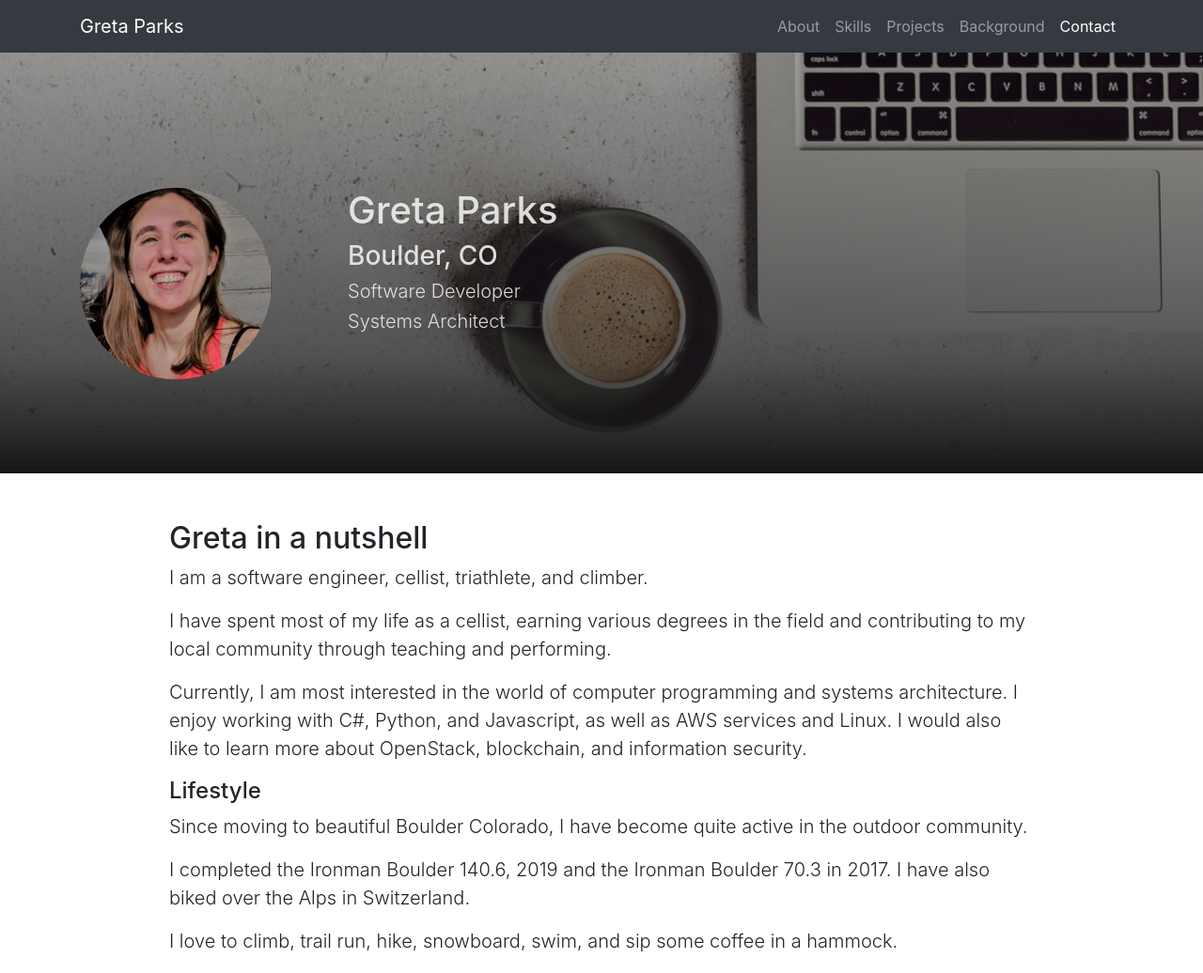
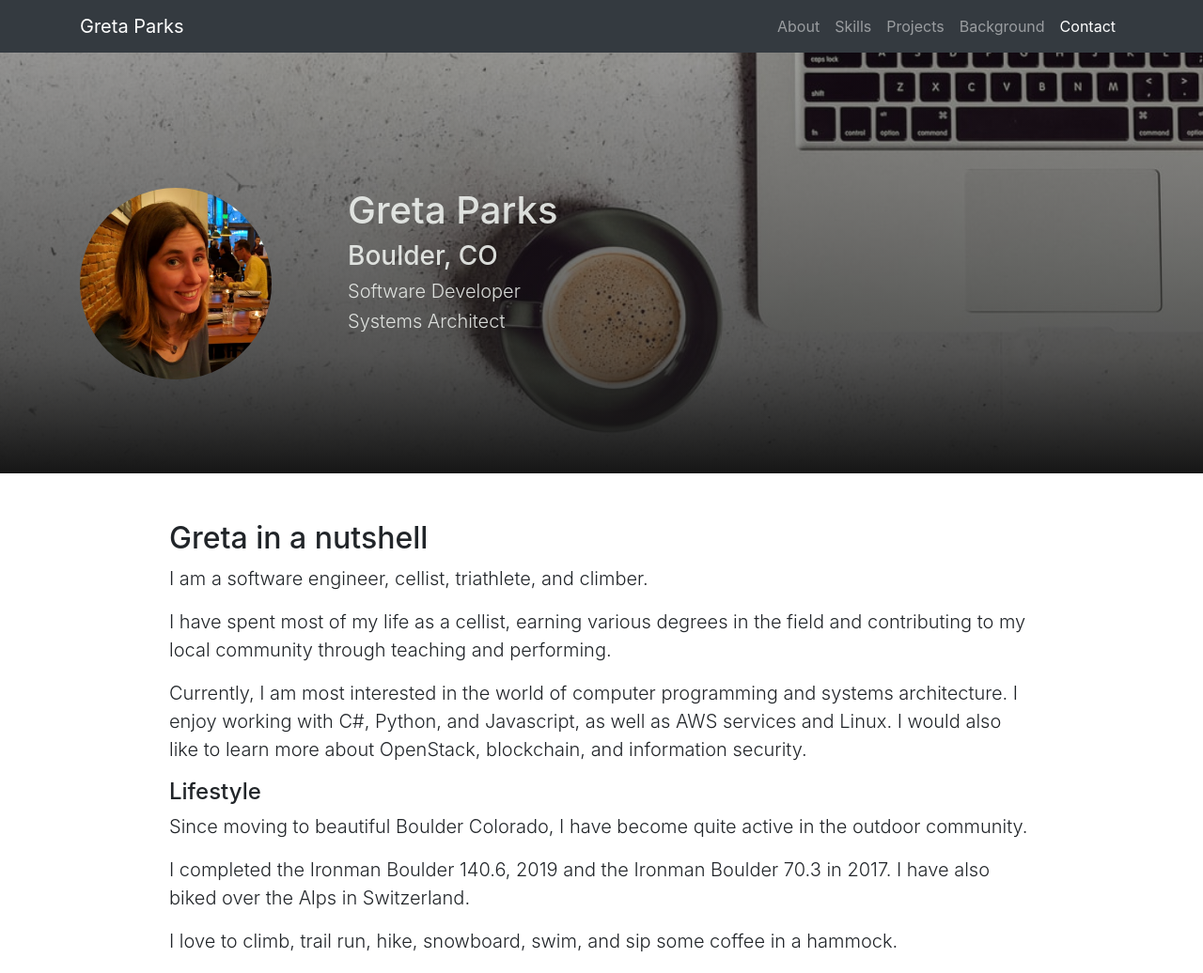
Before and after one commit to GretaP/DevWebbieSimple, a plain HTML site: page index.html in a window 1280 px wide. Shown: the top 1036 px of the page at 94% size. Drawn offline with Linux system fonts and the light colour scheme.

Commit message:
Changes profile pic

```diff
--- a/index.html
+++ b/index.html
@@ -58,7 +58,7 @@
     <div class="container">
     <div class="row">
         <div class="col-4 col-lg-3 d-none d-sm-block">
-            <img class="avie" src="pic/19701668.jpg" alt="picture of Greta">
+            <img class="avie" src="pic/avie2.jpg" alt="picture of Greta">
         </div>
         <div class="col-sm-6 col-12">
             <h1>Greta Parks</h1>
```
Also changed, not shown: pic/avie2.jpg (added).
